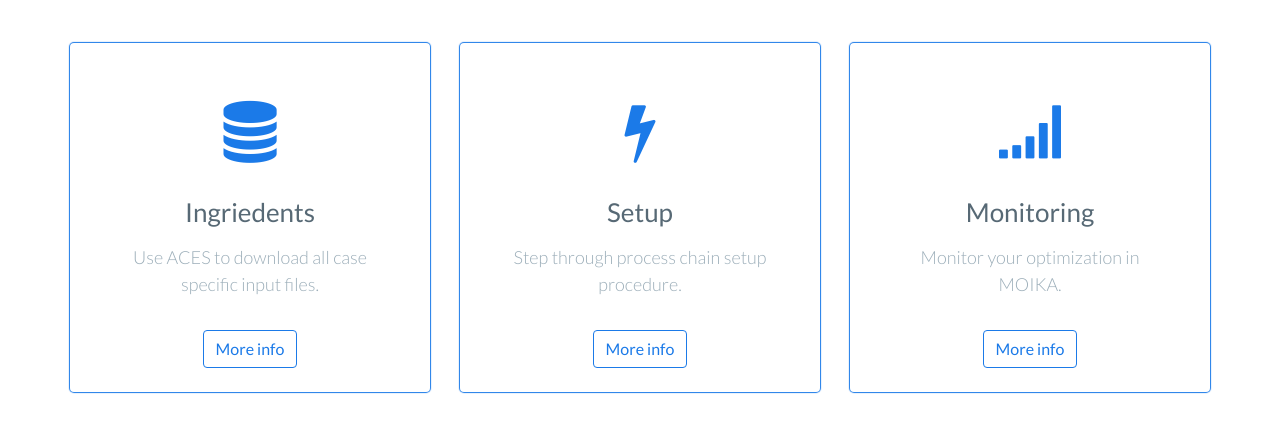
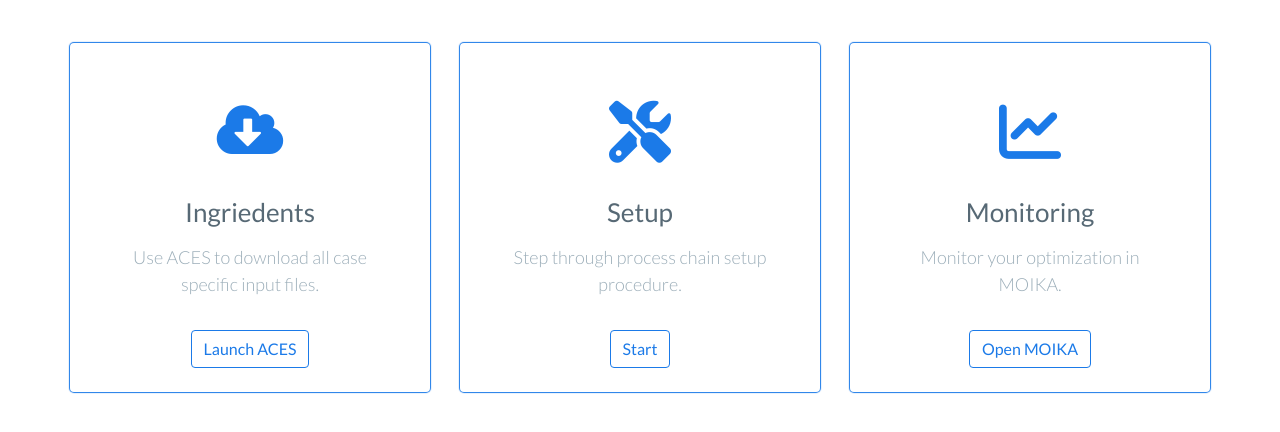
Before and after one commit to robertgrewe/mdo_setup_electron, an Electron app: page landing_page.html in a window 1280 px wide. Shown: the part 130-562 px from the top of the page. Drawn offline with nearby package versions, Linux system fonts and the light colour scheme.

Commit message:
Change icons

```diff
--- a/landing_page.html
+++ b/landing_page.html
@@ -14,6 +14,8 @@
 
     <!-- MATERIAL DESIGN ICONIC FONT -->
     <link rel="stylesheet" href="fonts/material-design-iconic-font/css/material-design-iconic-font.css">
+
+    <script src='https://kit.fontawesome.com/a076d05399.js'></script>
 
     <link href="https://fonts.googleapis.com/css?family=Lato:300,400,500" rel="stylesheet">
     <link href="https://cdnjs.cloudflare.com/ajax/libs/font-awesome/4.7.0/css/font-awesome.min.css" rel="stylesheet">
@@ -33,29 +35,29 @@
               <div class="row">
                   <div class="col-sm-6 col-md-6 col-lg-4">
                       <div class="al-service-box pt-5 pb-4 px-5 text-center">
-                          <span class="al-service-icon"> <i class="fa fa-database" aria-hidden="true"></i></span>
+                          <span class="al-service-icon"> <i class="fa fa-cloud-download" aria-hidden="true"></i></span>
                           <h3 class="mt-3"> Ingriedents</h3>
                           <p class="mt-3">Use ACES to download all case specific input files. </p>
-                          <a href="#" class="btn btn-outline-primary mt-3" id="button_launch_aces" >More info</a>
+                          <a href="#" class="btn btn-outline-primary mt-3" id="button_launch_aces" >Launch ACES</a>
                       </div>
                   </div>
                   <div class="col-sm-6 col-md-6 col-lg-4">
                       <div class="al-service-box pt-5 pb-4 px-5 text-center">
-                          <span class="al-service-icon"> <i class="fa fa-bolt" aria-hidden="true"></i>
+                          <span class="al-service-icon"> <i class="fas fa-tools" aria-hidden="true"></i>
                           </span>
 
                           <h3 class="mt-3"> Setup</h3>
                           <p class="mt-3">Step through process chain setup procedure. </p>
-                          <a href="index.html" class="btn btn-outline-primary mt-3">More info</a>
+                          <a href="index.html" class="btn btn-outline-primary mt-3">Start</a>
                       </div>
                   </div>
                   <div class="col-sm-6 col-md-6 col-lg-4">
                       <div class="al-service-box pt-5 pb-4 px-5 text-center">
-                          <span class="al-service-icon"> <i class="fa fa-signal" aria-hidden="true"></i></span>
+                          <span class="al-service-icon"> <i class="fas fa-chart-line" aria-hidden="true"></i></span>
 
                           <h3 class="mt-3"> Monitoring</h3>
                           <p class="mt-3">Monitor your optimization in MOIKA. </p>
-                          <a href="https://moika.siemens.net/auth/index.html" class="btn btn-outline-primary mt-3">More info</a>
+                          <a href="https://moika.siemens.net/auth/index.html" class="btn btn-outline-primary mt-3">Open MOIKA</a>
                       </div>
                   </div>
               </div>
```
